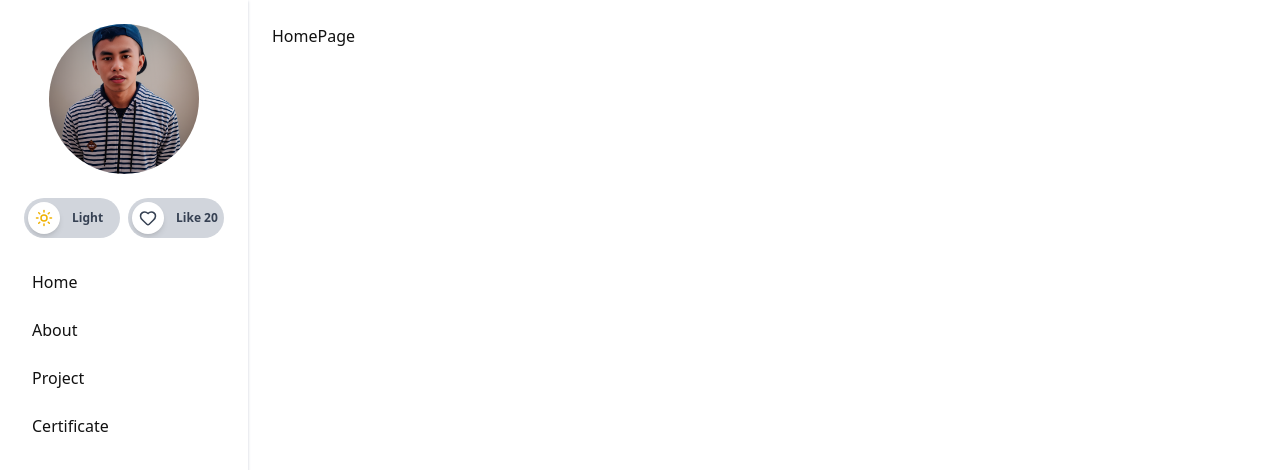
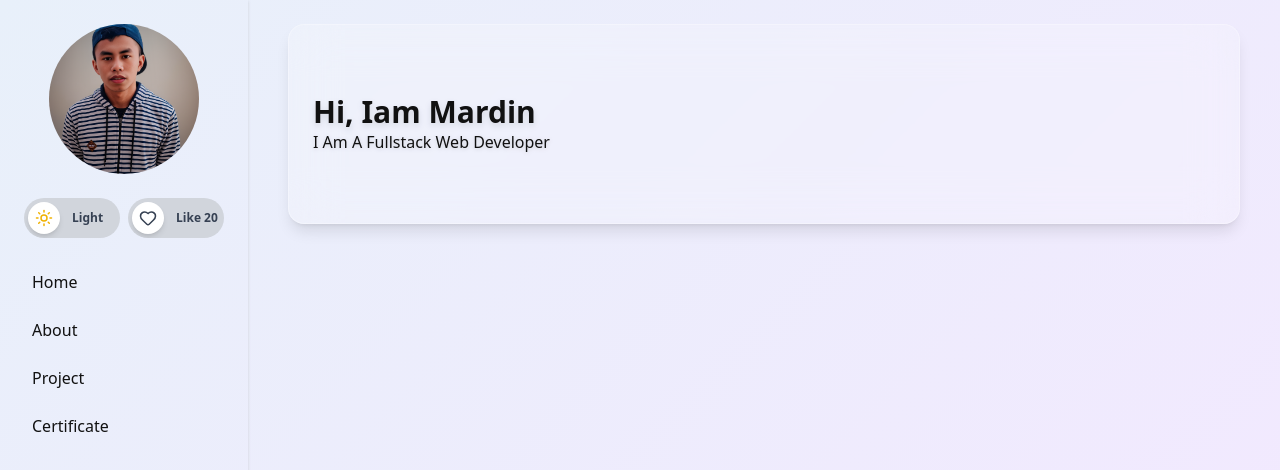
Before and after one commit to mardinajalah/portofolio, a Next.js app: page / in a window 1280 px wide. Shown: the top 470 px of the page. Built offline with nearby package versions, Linux system fonts and the light colour scheme.

Commit message:
add: hompage

```diff
--- a/app/globals.css
+++ b/app/globals.css
@@ -1,21 +1,21 @@
 @import "tailwindcss";
 
 :root {
-  --bg: #ffffff;
+  --bg: linear-gradient(135deg, #dbeafe 0%, #f3e8ff 100%);
   --text: #111111;
 }
 
 .dark {
-  --bg: #000;
+  --bg: linear-gradient(135deg, #0f172a 0%, #1e293b 100%);
   --text: #e2e8f0;
 }
 
 .light {
-  --bg: #ffffff;
+  --bg: linear-gradient(135deg, #e8f0fa 0%, #f3e8ff 100%);
   --text: #111111;
 }
 
 body {
-  background-color: var(--bg);
+  background: var(--bg);
   color: var(--text);
 }
--- a/app/layout.tsx
+++ b/app/layout.tsx
@@ -37,7 +37,7 @@ export default function RootLayout({
         >
           <div className='flex h-screen w-full flex-row'>
             <Sidebar />
-            <div className='p-6 w-full'>{children}</div>
+            <div className='py-6 px-10 w-full'>{children}</div>
           </div>
         </ThemeProvider>
       </body>
--- a/components/Organisms/HomePage.tsx
+++ b/components/Organisms/HomePage.tsx
@@ -1,9 +1,24 @@
-"use client";
+'use client';
 
 const HomePage = () => {
   return (
-    <div>HomePage</div>
-  )
-}
+    <>
+      <div
+        className='
+          w-full h-[200px] p-6 rounded-2xl flex items-center
+          bg-white/20 dark:bg-gray-800/20
+          backdrop-blur-xl
+          border border-white/30 dark:border-gray-700/40
+          shadow-lg
+        '
+      >
+        <div className='w-max'>
+          <h1 className='text-3xl font-bold capitalize drop-shadow-md'>Hi, Iam Mardin</h1>
+          <p className='capitalize drop-shadow-sm'>I am a fullstack web developer</p>
+        </div>
+      </div>
+    </>
+  );
+};
 
-export default HomePage
+export default HomePage;
```
